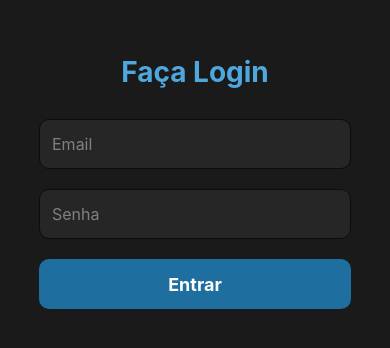
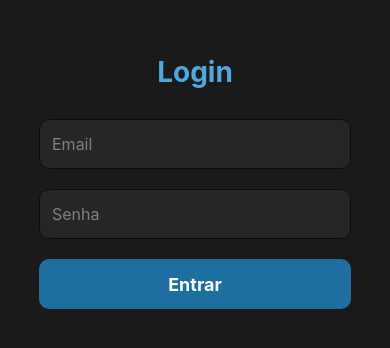
Before and after one commit to jnorberto23/react-native-todo, a React Native app: screen / in a window 390 px wide. Shown: the part 240-588 px from the top of the page. Built offline with nearby package versions, Linux system fonts and the light colour scheme.

Commit message:
🚧wip on login screen

```diff
--- a/src/pages/Login/index.tsx
+++ b/src/pages/Login/index.tsx
@@ -14,28 +14,31 @@ export default function Login() {
   const [password, setPassword] = useState('');
   return (
     <View style={styles.container}>
-      <Text style={styles.title}>Faça Login</Text>
+      <Text style={styles.title}>Login</Text>
+      <View style={styles.inputContainer}>
         <TextInput
           style={styles.input}
           placeholder="Email"
           placeholderTextColor={colors.gray300}
-        onChangeText={text => setEmail(text)}
+          onChangeText={(text) => setEmail(text)}
           value={email}
         />
         <TextInput
           style={styles.input}
           placeholder="Senha"
           placeholderTextColor={colors.gray300}
-        onChangeText={text => setPassword(text)}
+          onChangeText={(text) => setPassword(text)}
           value={password}
           secureTextEntry
         />
+      </View>
       <TouchableOpacity style={styles.loginButton} onPress={() => {}}>
         <Text style={styles.buttonText}>Entrar</Text>
       </TouchableOpacity>
     </View>
   );
 }
+
 const styles = StyleSheet.create({
   container: {
     flex: 1,
@@ -49,17 +52,19 @@ const styles = StyleSheet.create({
     color: colors.blue100,
     fontWeight: 'bold',
   },
+  inputContainer: {
+    width: '80%',
+  },
   input: {
-    width: '80%',
     height: 50,
-    borderWidth: 1,
-    borderColor: colors.gray900,
-    backgroundColor: colors.gray500,
-    color: colors.gray100,
     marginBottom: 20,
     padding: 12,
     borderRadius: 10,
     fontSize: 16,
+    backgroundColor: colors.gray500,
+    color: colors.gray100,
+    borderColor: colors.gray900,
+    borderWidth: 1,
   },
   loginButton: {
     backgroundColor: colors.blue300,
```
Lines whose indentation alone changed are shown as unchanged.
